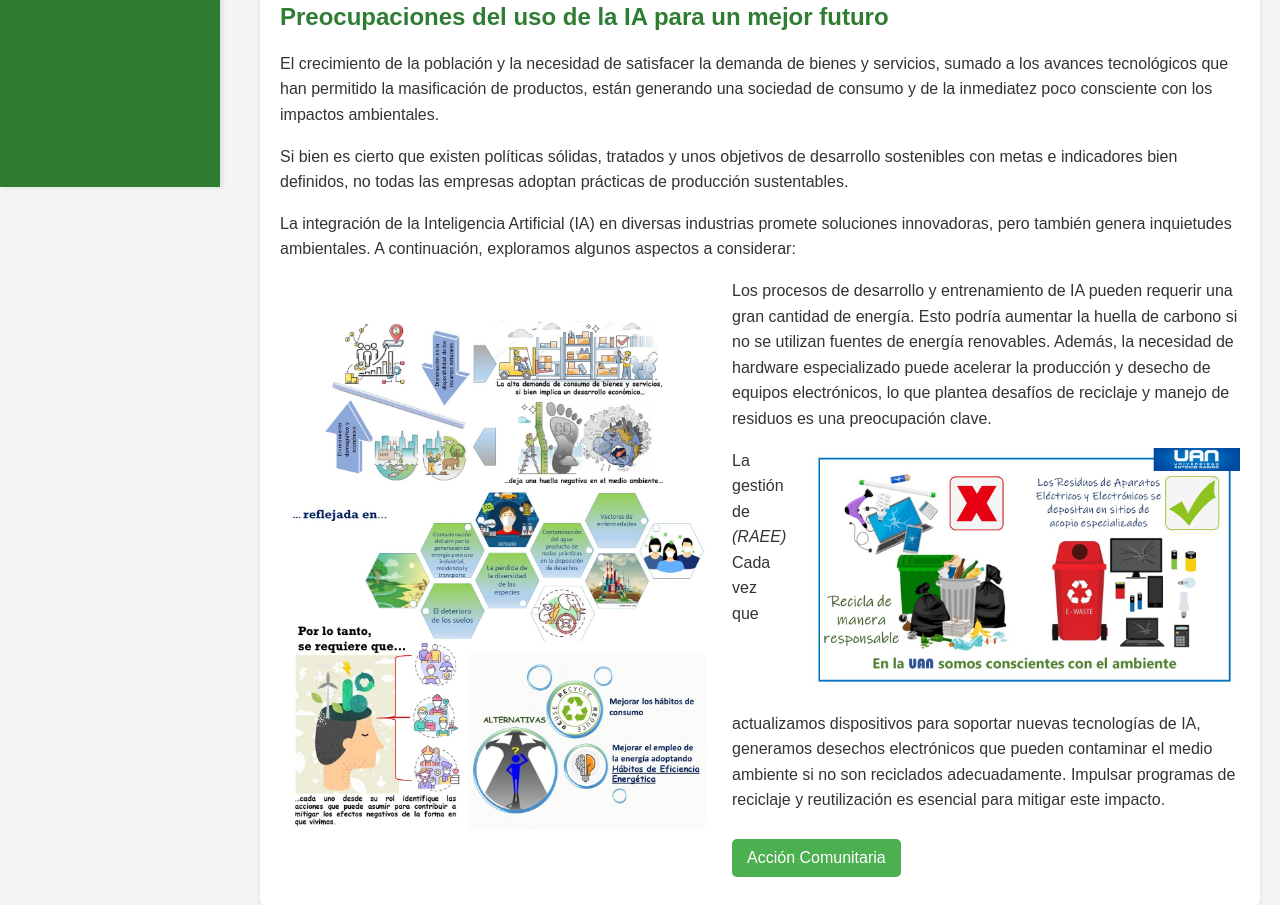
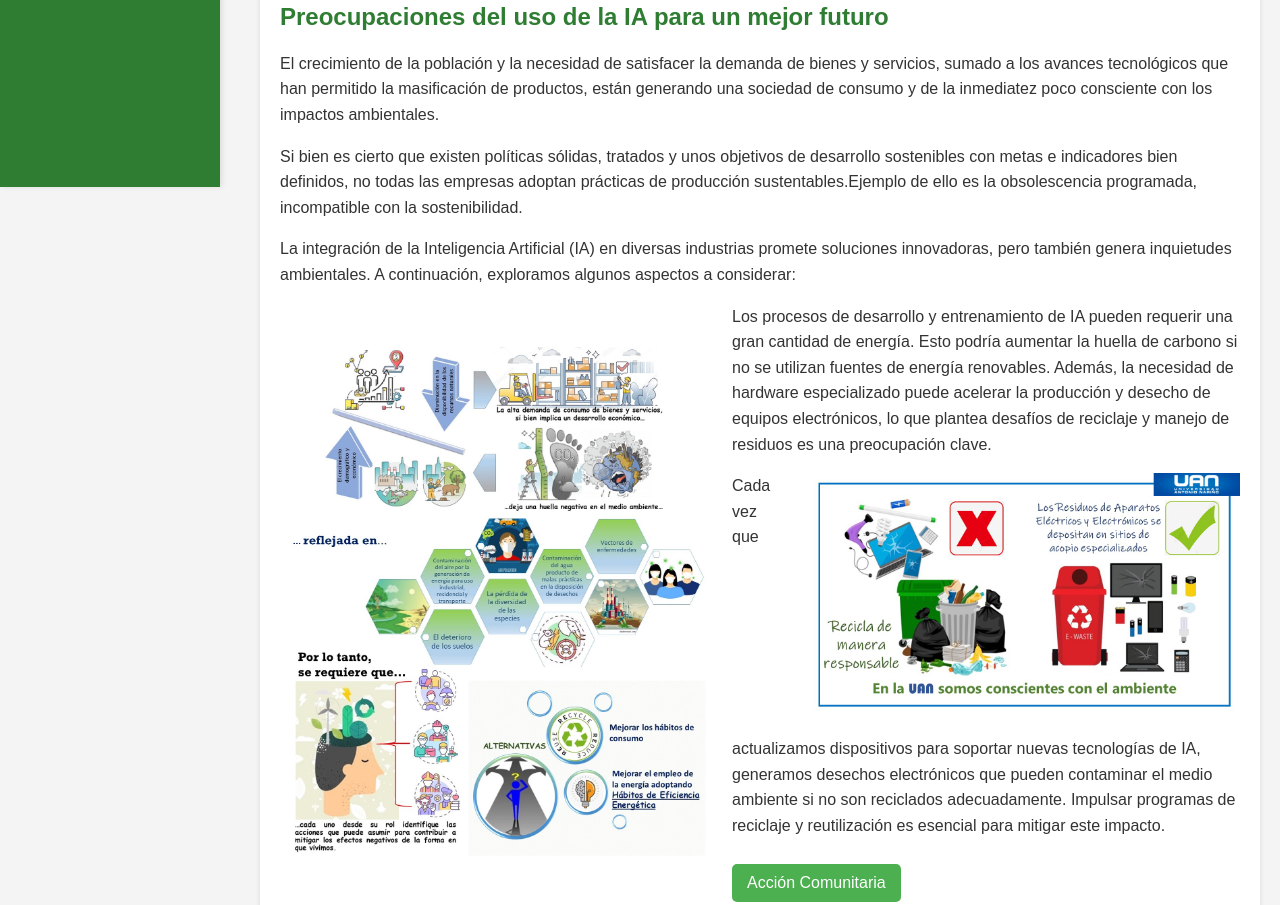
Before and after one commit to yeimunoz/Pagina-Electronica, a plain HTML site: page iaeneducacion.html in a window 1280 px wide. Shown: the part 633-1538 px from the top of the page. Drawn offline with Linux system fonts and the light colour scheme.

Commit message:
Update iaeneducacion.html

```diff
--- a/iaeneducacion.html
+++ b/iaeneducacion.html
@@ -157,12 +157,12 @@
         <section id="ia">
             <h2>Preocupaciones del uso de la IA para un mejor futuro</h2>
             <p>El crecimiento de la población y la necesidad de satisfacer la demanda de bienes y servicios, sumado a los avances tecnológicos que han permitido la masificación de productos, están generando una sociedad de consumo y de la inmediatez poco consciente con los impactos ambientales.</p>
-            <p> Si bien es cierto que existen políticas sólidas, tratados y unos objetivos de desarrollo sostenibles con metas e indicadores bien definidos, no todas las empresas adoptan prácticas de producción sustentables.</p>
+            <p> Si bien es cierto que existen políticas sólidas, tratados y unos objetivos de desarrollo sostenibles con metas e indicadores bien definidos, no todas las empresas adoptan prácticas de producción sustentables.Ejemplo de ello es la obsolescencia programada, incompatible con la sostenibilidad.</p>
             <p> La integración de la Inteligencia Artificial (IA) en diversas industrias promete soluciones innovadoras, pero también genera inquietudes ambientales. A continuación, exploramos algunos aspectos a considerar:</p>
             <img src="Portada.jpg" alt="Cartel de campaña ambiental" class="image-left">
             <p>Los procesos de desarrollo y entrenamiento de IA pueden requerir una gran cantidad de energía. Esto podría aumentar la huella de carbono si no se utilizan fuentes de energía renovables. Además, la necesidad de hardware especializado puede acelerar la producción y desecho de equipos electrónicos, lo que plantea desafíos de reciclaje y manejo de residuos es una preocupación clave. </p>
             <img src="Recolección RAEE.jpg" alt="Recolección de residuos electrónicos (RAEE)" class="image-right">
-            <p>La gestión de <em>(RAEE)</em> Cada vez que actualizamos dispositivos para soportar nuevas tecnologías de IA, generamos desechos electrónicos que pueden contaminar el medio ambiente si no son reciclados adecuadamente. Impulsar programas de reciclaje y reutilización es esencial para mitigar este impacto.</p>
+            <p>Cada vez que actualizamos dispositivos para soportar nuevas tecnologías de IA, generamos desechos electrónicos que pueden contaminar el medio ambiente si no son reciclados adecuadamente. Impulsar programas de reciclaje y reutilización es esencial para mitigar este impacto.</p>
             <button class="btn">Acción Comunitaria</button>
         </section>
 
@@ -171,7 +171,7 @@
             <p>Pequeños cambios diarios pueden marcar una gran diferencia. Desde el uso de energías limpias hasta la reducción del consumo innecesario, cada acción cuenta. Fomentar hábitos sostenibles en la comunidad mejora la calidad de vida y protege el planeta:</p>
             <img src="Habitos.jpg" alt="Persona promoviendo hábitos ecológicos" class="image-center">
             <p>El principal reto es masificar el uso de la inteligencia artificial como herramienta para optimizar el aprendizaje estudiantil con un enfoque ético y responsable. Esto implica proponer tareas y actividades que fomenten el trabajo autónomo, fortalezcan la apropiación de los temas, y promuevan un uso reflexivo y crítico de la tecnología.</p>
-            <p> ¡Juntos podemos crear un futuro donde la tecnología y la naturaleza coexistan de forma armoniosa!</p>
+            <h2> ¡Juntos podemos crear un futuro donde la tecnología y la naturaleza coexistan de forma armoniosa!</h2>
         </section>
 
         <footer>
```
